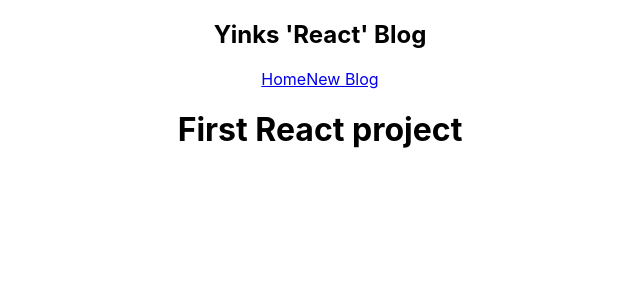
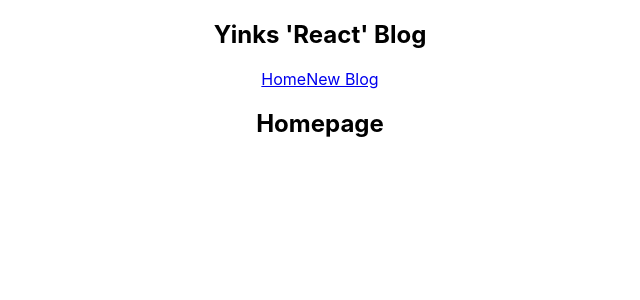
Before and after one commit to asyinka/react-blog, a React (Create React App) app: page / in a window 1280 px wide. Shown: the top 300 px of the page, without its empty margins (320-960 px from the left). Built offline with nearby package versions, Linux system fonts and the light colour scheme.

Commit message:
add homepage

```diff
--- a/src/App.js
+++ b/src/App.js
@@ -1,12 +1,13 @@
 import "./App.css";
 import NavBar from "./NavBar";
+import Home from "./Home";
 
 function App() {
   return (
     <div className="App">
       <NavBar />
       <div className="content">
-        <h1> First React project </h1>
+        <Home />
       </div>
     </div>
   );
--- /dev/null
+++ b/src/Home.js
@@ -0,0 +1,9 @@
+const Home = () => {
+  return (
+    <div>
+      <h2>Homepage</h2>
+    </div>
+  );
+};
+
+export default Home;
```
